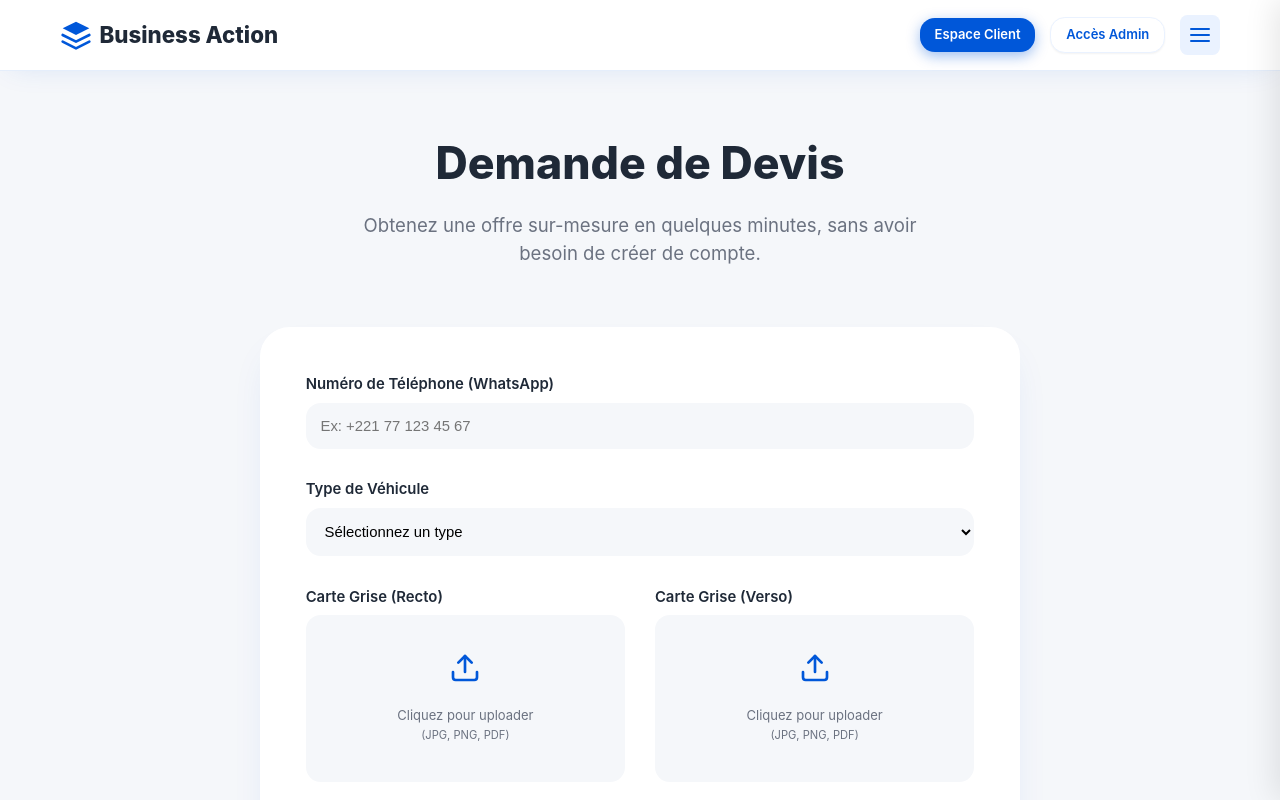
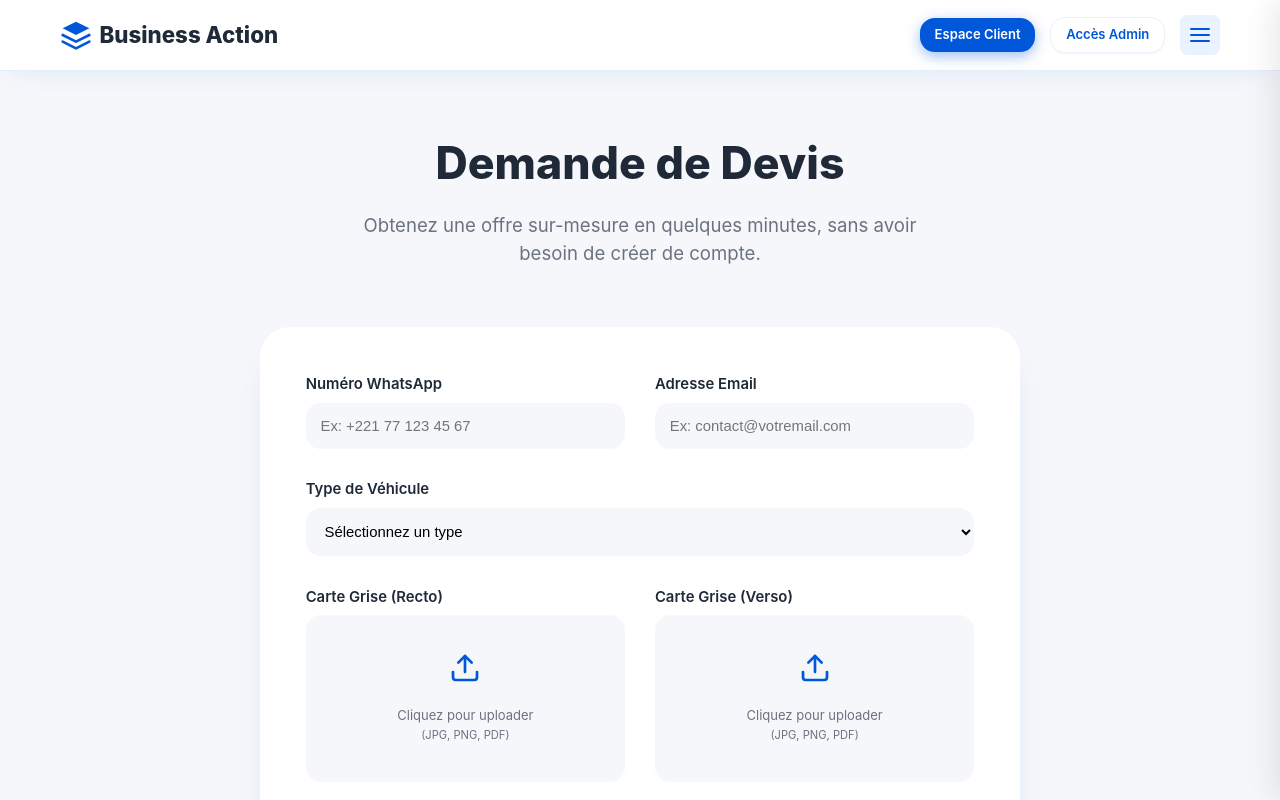
Before and after one commit to migini10/Business-Action, a Next.js app: page /demande-devis in a window 1280 px wide. Shown: the top 800 px of the page. Built offline with nearby package versions, Linux system fonts and the light colour scheme.

Commit message:
feat: Add email field to quote form and update communication text

```diff
--- a/src/app/demande-devis/page.tsx
+++ b/src/app/demande-devis/page.tsx
@@ -31,7 +31,7 @@ export default function DemandeDevis() {
           </div>
           <h1 style={{ fontSize: '2.5rem', fontWeight: 800, marginBottom: '1rem', color: 'var(--color-text-main)' }}>Demande Envoyée !</h1>
           <p style={{ fontSize: '1.125rem', color: 'var(--color-text-muted)', marginBottom: '2rem' }}>
-            Votre demande a été traitée avec succès. Nos agents vont vous contacter très rapidement sur WhatsApp avec une offre personnalisée.
+            Votre demande a été traitée avec succès. Nos agents vont vous contacter très rapidement sur WhatsApp et par Email avec une offre personnalisée.
           </p>
           <div style={{ backgroundColor: 'var(--color-gray-light)', padding: '2rem', borderRadius: 'var(--radius-lg)', marginBottom: '2rem', border: '1px solid rgba(0,0,0,0.05)' }}>
             <p style={{ fontSize: '0.875rem', textTransform: 'uppercase', letterSpacing: '1px', color: 'var(--color-text-muted)', marginBottom: '0.5rem', fontWeight: 600 }}>Votre Numéro de Dossier</p>
@@ -59,14 +59,25 @@ export default function DemandeDevis() {
 
         <form onSubmit={handleSubmit} className="card animate-fade-in" style={{ padding: '3rem', borderRadius: 'var(--radius-2xl)', backgroundColor: '#fff' }}>
 
-          <div style={{ marginBottom: '2rem' }}>
-            <label style={{ display: 'block', fontSize: '1rem', fontWeight: 600, color: 'var(--color-text-main)', marginBottom: '0.5rem' }}>Numéro de Téléphone (WhatsApp)</label>
+          <div style={{ display: 'grid', gridTemplateColumns: 'repeat(auto-fit, minmax(250px, 1fr))', gap: '2rem', marginBottom: '2rem' }}>
+            <div>
+              <label style={{ display: 'block', fontSize: '1rem', fontWeight: 600, color: 'var(--color-text-main)', marginBottom: '0.5rem' }}>Numéro WhatsApp</label>
               <input
                 type="tel"
                 required
                 placeholder="Ex: +221 77 123 45 67"
                 style={{ width: '100%', padding: '1rem', borderRadius: 'var(--radius-lg)', border: '1px solid var(--color-gray)', fontSize: '1rem', outline: 'none', transition: 'border-color 0.2s', backgroundColor: 'var(--color-gray-light)' }}
               />
+            </div>
+            <div>
+              <label style={{ display: 'block', fontSize: '1rem', fontWeight: 600, color: 'var(--color-text-main)', marginBottom: '0.5rem' }}>Adresse Email</label>
+              <input
+                type="email"
+                required
+                placeholder="Ex: contact@votremail.com"
+                style={{ width: '100%', padding: '1rem', borderRadius: 'var(--radius-lg)', border: '1px solid var(--color-gray)', fontSize: '1rem', outline: 'none', transition: 'border-color 0.2s', backgroundColor: 'var(--color-gray-light)' }}
+              />
+            </div>
           </div>
 
           <div style={{ marginBottom: '2rem' }}>
--- a/src/app/page.tsx
+++ b/src/app/page.tsx
@@ -103,7 +103,7 @@ export default function Home() {
                 <svg width="28" height="28" viewBox="0 0 24 24" fill="none" stroke="currentColor" strokeWidth="2" strokeLinecap="round" strokeLinejoin="round"><path d="M14 2H6a2 2 0 0 0-2 2v16a2 2 0 0 0 2 2h12a2 2 0 0 0 2-2V8z"></path><polyline points="14 2 14 8 20 8"></polyline><line x1="16" y1="13" x2="8" y2="13"></line><line x1="16" y1="17" x2="8" y2="17"></line><polyline points="10 9 9 9 8 9"></polyline></svg>
               </div>
               <h3 style={{ fontSize: '1.25rem', fontWeight: 700, marginBottom: '0.5rem' }}>Devis automobile</h3>
-              <p style={{ color: 'var(--color-text-muted)', fontSize: '0.9375rem', lineHeight: 1.6 }}>Obtenez rapidement une offre numérique envoyée par WhatsApp.</p>
+              <p style={{ color: 'var(--color-text-muted)', fontSize: '0.9375rem', lineHeight: 1.6 }}>Obtenez rapidement une offre numérique envoyée par WhatsApp et Email.</p>
             </div>
 
             <div className="card feature-card" style={{ padding: '2rem' }}>
--- a/src/app/suivi/page.tsx
+++ b/src/app/suivi/page.tsx
@@ -117,7 +117,7 @@ export default function Suivi() {
 
               <div style={{ position: 'relative' }}>
                 <div style={{ position: 'absolute', left: '-2rem', width: '16px', height: '16px', borderRadius: '50%', backgroundColor: 'var(--color-gray)', border: '4px solid #fff', outline: '2px solid var(--color-gray)', zIndex: 1 }}></div>
-                <h3 style={{ fontSize: '1.125rem', fontWeight: 700, margin: '0 0 0.5rem 0', color: 'var(--color-text-muted)' }}>Offre envoyée via WhatsApp</h3>
+                <h3 style={{ fontSize: '1.125rem', fontWeight: 700, margin: '0 0 0.5rem 0', color: 'var(--color-text-muted)' }}>Offre envoyée via WhatsApp & Email</h3>
                 <p style={{ color: 'var(--color-gray)', margin: 0, fontSize: '0.875rem' }}>À venir</p>
               </div>
             </div>
```
Lines whose indentation alone changed are shown as unchanged.
